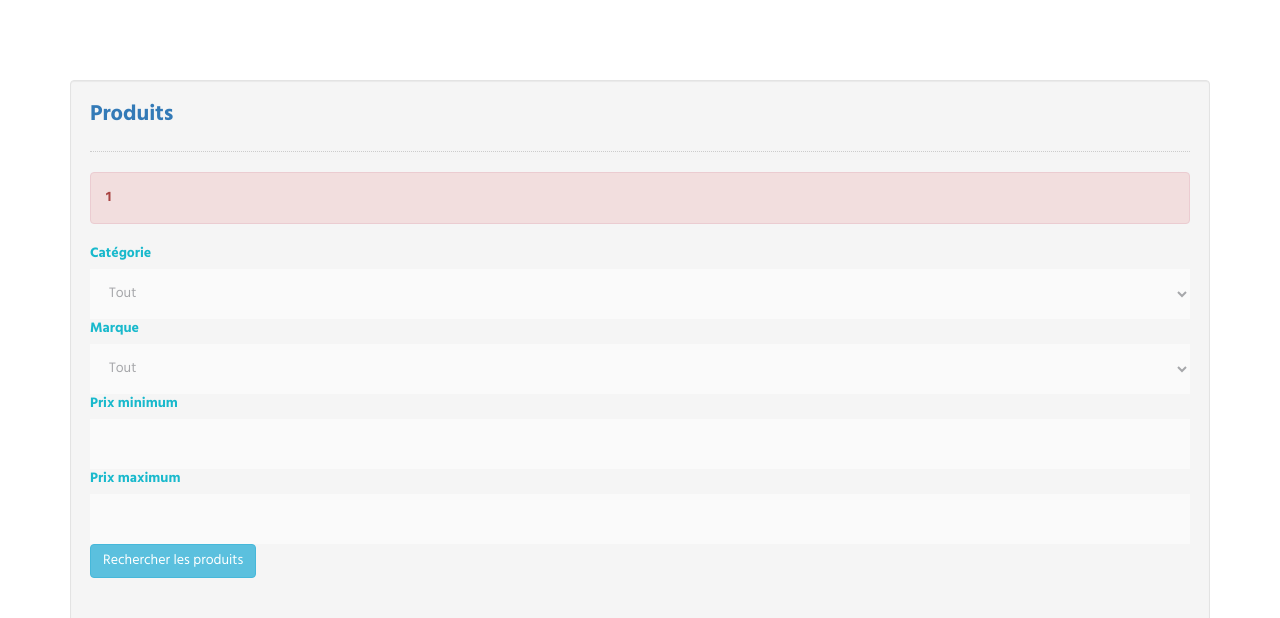
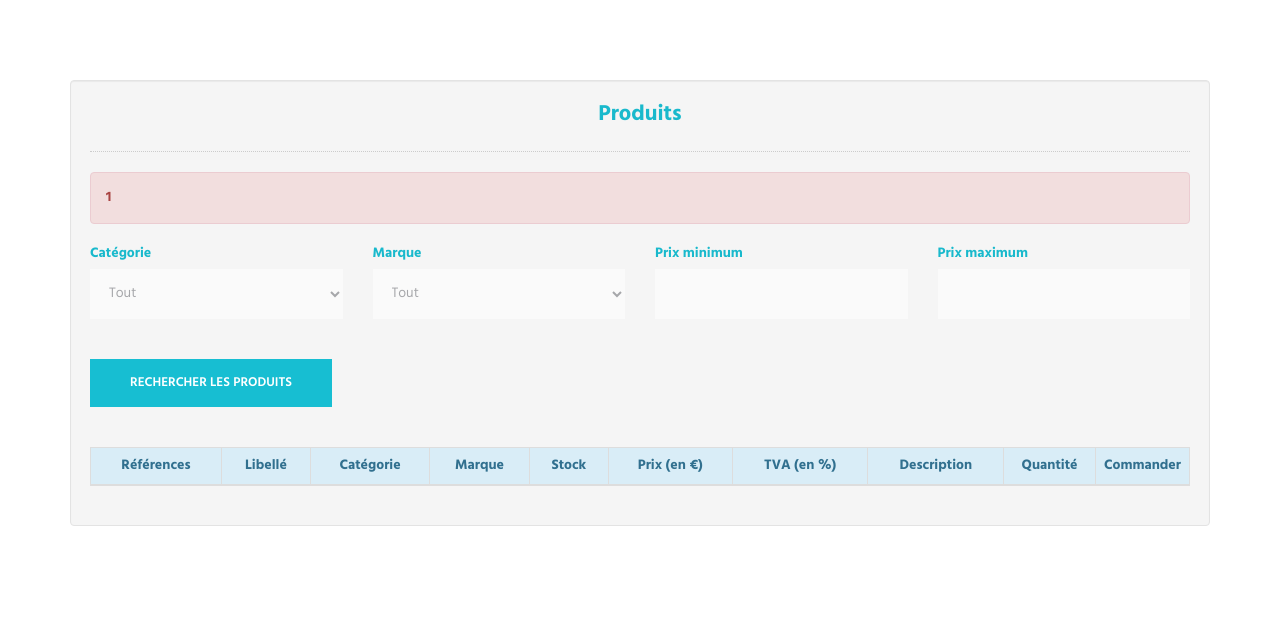
Before and after one commit to taredalen/E-Commerce, a PHP site: page /gestion_commande.php?errorMsg=1 in a window 1280 px wide. Shown: the part 97-715 px from the top of the page. Run offline with PHP 8.4, Linux system fonts and the light colour scheme; data that the repository does not hold is empty.

Commit message:
bootstrap commande

```diff
--- a/deconnexion.php
+++ b/deconnexion.php
@@ -7,6 +7,9 @@ if(isset($_COOKIE['id'])){
     setcookie("id", $_SESSION['id'], time()-3600*24*5);
 }
 
+if(isset($_COOKIE['id'])) {
+	setcookie("id", $_SESSION['id'], time()- 3600 * 24 * 5 );
+}
 session_destroy();
 
 ?>
--- a/edit_product.php
+++ b/edit_product.php
@@ -4,7 +4,7 @@ require_once 'db.php';
 
 session_start();
 
-if(!isset($_SESSION['admin_login'])) {
+if(!isset($_COOKIE['id'])) {
     header("location: index.php");
 }
 
--- a/gestion_commande.php
+++ b/gestion_commande.php
@@ -64,8 +64,10 @@ $successMsg = $_GET['successMsg'];
 <div class="section-seperator">
     <div class="content-md container">
         <div class="col well">
-            <h3 class="text-primary">Produits</h3>
+	        <div style="align-content: center">
+		        <h3 class="text-primary" style="color: #19b9cc" align="center">Produits</h3>
             <hr style="border-top:1px dotted #ccc;"/>
+
             <?php
             if(isset($errorMsg)) {
                 ?>
@@ -83,6 +85,8 @@ $successMsg = $_GET['successMsg'];
             }
             ?>
 		        <form method="POST" action="">
+			        <div class="row">
+				        <div class="col-xs-3">
 					        <label for="cat" class="text-info"  style="color: #19b9cc">Catégorie</label>
 					        <select class="form-control" name="cat" id="cat">
                     <option value="Tout">Tout</option>
@@ -91,7 +95,8 @@ $successMsg = $_GET['successMsg'];
                     <option value="imprimante">Imprimante</option>
                     <option value="scanner">Scanner</option>
                 </select>
-
+				        </div>
+				        <div class="col-xs-3">
 					        <label for="marque" class="text-info"  style="color: #19b9cc">Marque</label>
 					        <select class="form-control" name="marque" id="marque">
                     <option value="Tout">Tout</option>
@@ -100,14 +105,22 @@ $successMsg = $_GET['successMsg'];
                     <option value="cannon">Cannon</option>
                     <option value="boulanger">Boulanger</option>
                 </select>
-
+				        </div>
+				        <div class="col-xs-3">
 					        <label for="prixmin" class="text-info"  style="color: #19b9cc">Prix minimum</label>
 					        <input type="text" class="form-control" id="prixmin" name="prixmin"/>
-
+				        </div>
+				        <div class="col-xs-3">
 					        <label for="prixmax" class="text-info"  style="color: #19b9cc">Prix maximum</label>
 					        <input type="text" class="form-control" id="prixmax" name="prixmax"/>
-
-                <button type="submit" class="btn btn-info" name="recherche">Rechercher les produits</button>
+				        </div>
+			        </div>
+			        <div class="row">
+				        <br/><br/>
+				        <div class="col-xs-3">
+					        <button type="submit" class="btn-theme btn-theme-sm btn-base-bg text-uppercase" name="recherche">Rechercher les produits</button>
+				        </div>
+			        </div>
 		        </form>
             <br/><br/>
 
@@ -189,7 +202,7 @@ $successMsg = $_GET['successMsg'];
                         <td class="pt-3-half"><?php echo $row['descr']?></td>
                         <form method="POST" action="ajout_panier.php?id=<?php echo $row['id']; ?>">
                             <th class="text-center col-md-1">
-                                <input type="text" class="form-control" id="quantite" name="quantite" placeholder="2"/>
+                                <input type="text" class="form-control" id="quantite" name="quantite"/>
                             </th>
                             <th >
                                 <button type="submit" class="btn btn-info" name="commande">Commander</button>
@@ -202,6 +215,8 @@ $successMsg = $_GET['successMsg'];
                 ?>
                 </tbody>
             </table>
+	        </div>
+
         </div>
     </div>
 </div>
--- a/gestion_produit.php
+++ b/gestion_produit.php
@@ -52,8 +52,6 @@ $row=$select_stmt->fetch(PDO::FETCH_ASSOC);
 						</ul>
 					</div>
 				</div>
-				<h3 style="color: #19b9cc" align="center"> Administrateur
-				</h3>
 			</div>
 		</nav>
 	</header>
--- a/index.php
+++ b/index.php
@@ -12,7 +12,6 @@ if(isset($_SESSION["user_login"]))	//check condition user login not direct back
 
 if(isset($_COOKIE['id'])){
 	header("location: gestion_admin.php");
-	exit;
 }
 ?>
 
--- a/liste_produit.php
+++ b/liste_produit.php
@@ -83,7 +83,6 @@ require_once 'db.php';
 			}
 			?>
 
-			<div class="form-group row">
 				<form method="POST" action="">
 					<div class="col-xs-4">
 						<label for="cat" class="text-info"  style="color: #19b9cc">Catégorie</label>
@@ -110,7 +109,6 @@ require_once 'db.php';
 						<button  type="submit" class="form-control btn-info" name="recherche">Consulter la liste des produits</button>
 					</div>
 				</form>
-			</div>
 			<hr style="border-top:1px dotted #ccc;"/>
 			<br/><br/>
 
```
Also changed, not shown: ajouter_produit.php (+31 -14 lines). Lines whose indentation alone changed are shown as unchanged.
